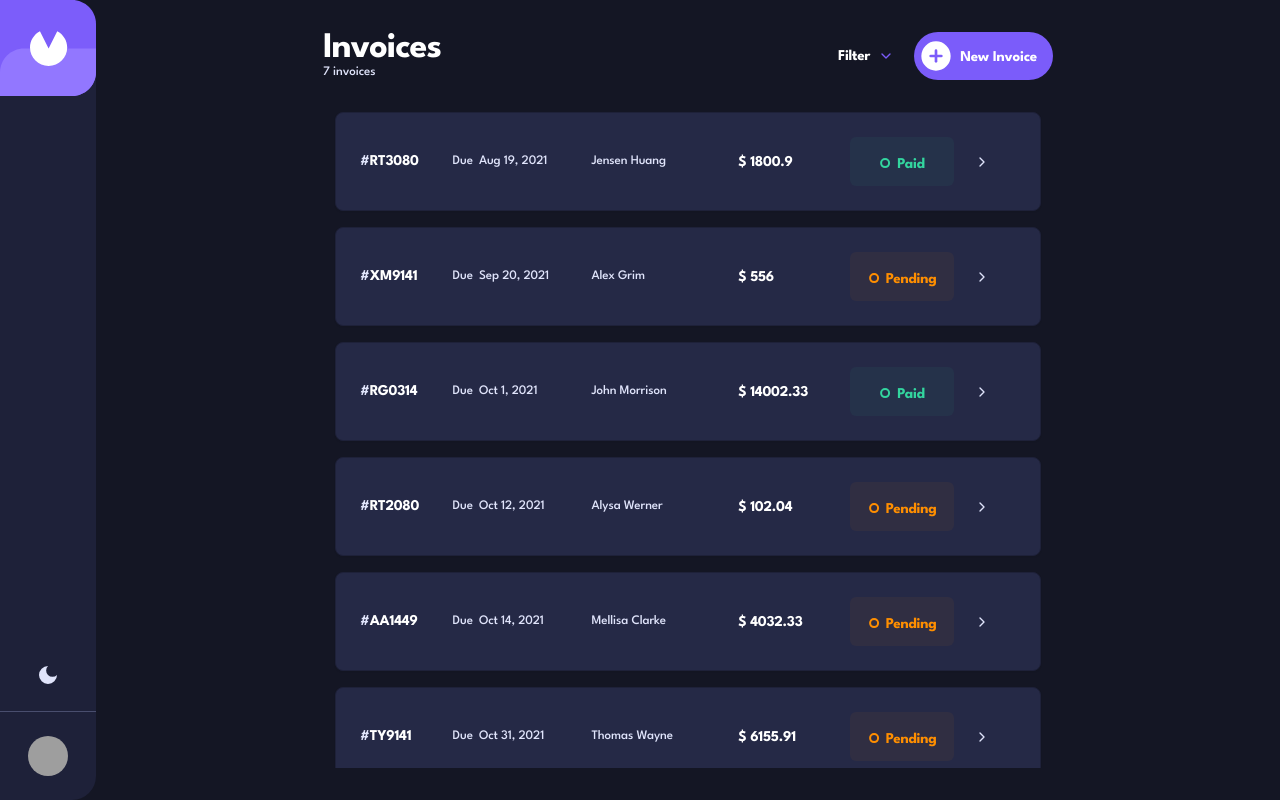
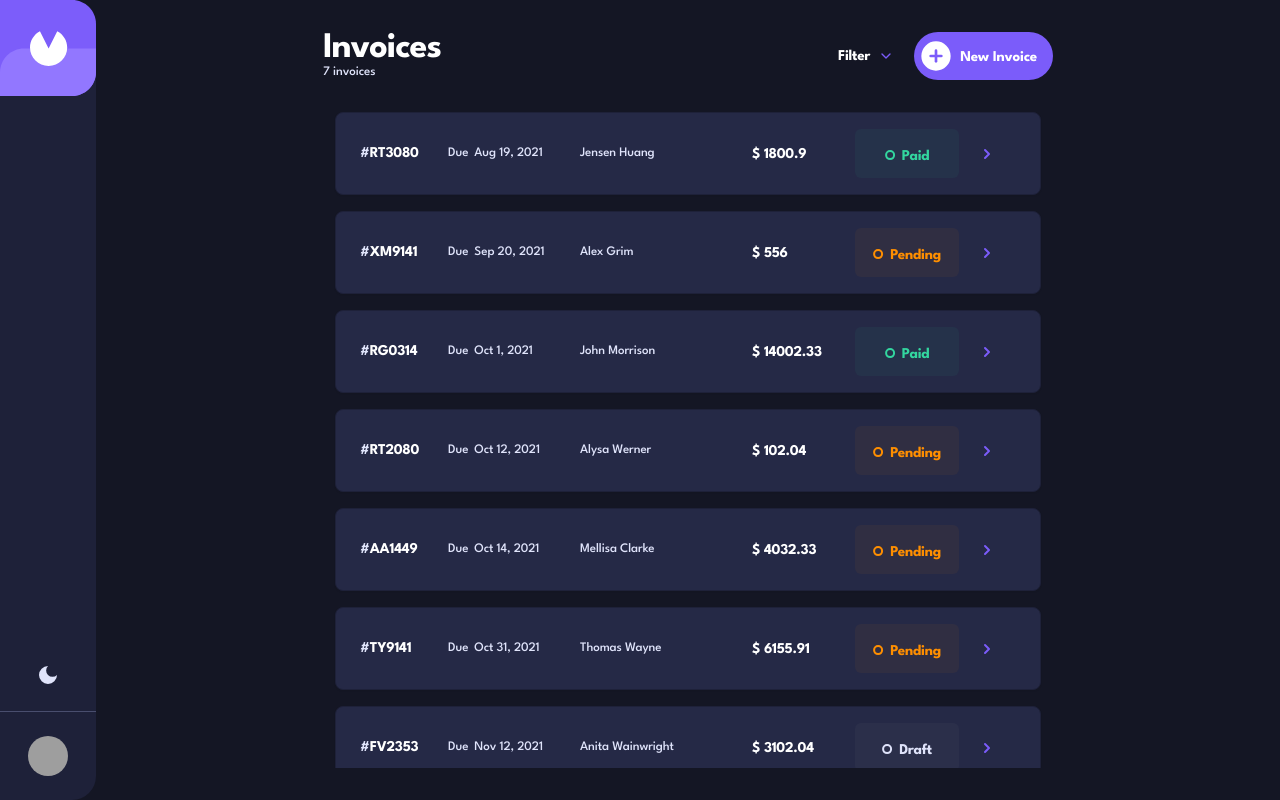
Before and after one commit to dev-anurag-singh/invoice-manager, a Next.js app: page /invoices in a window 1280 px wide. Built offline with nearby package versions, Linux system fonts and the light colour scheme; grey boxes are pictures that could not be loaded.

Commit message:
changed invoice card padding

```diff
--- a/src/components/InvoiceCard.tsx
+++ b/src/components/InvoiceCard.tsx
@@ -19,8 +19,8 @@ function InvoiceCard({ invoice }: InvoiceCardProps) {
   return (
     <Link href={`/invoices/${invoice.id}`} className='block'>
       <Card className='hover:border-primary hover:shadow-md group transition-all'>
-        <CardContent className='pt-6'>
-          <div className='space-y-6 md:space-y-0 relative md:grid md:grid-cols-[4fr_3fr] md:items-center md:gap-2'>
+        <CardContent className='pt-6 md:py-4'>
+          <div className='space-y-6 md:space-y-0 relative md:grid md:grid-cols-[4fr_3fr] md:items-center md:gap-10'>
             <div className='flex justify-between md:grid md:grid-cols-[2fr_3fr_3fr]'>
               <div className='text-sm'>
                 <span className=''>#</span>
@@ -38,7 +38,7 @@ function InvoiceCard({ invoice }: InvoiceCardProps) {
               <p className='text-md text-foreground'>$ {invoice.total}</p>
               <InvoiceStatus status={invoice.status} />
               <div className='hidden md:block cursor-pointer pl-2'>
-                <ChevronRight className='h-4 w-4 group-hover:translate-x-1 transition-transform' />
+                <ChevronRight className='h-4 w-4 stroke-[3px] group-hover:translate-x-1 stroke-primary transition-transform' />
               </div>
             </div>
           </div>
```
